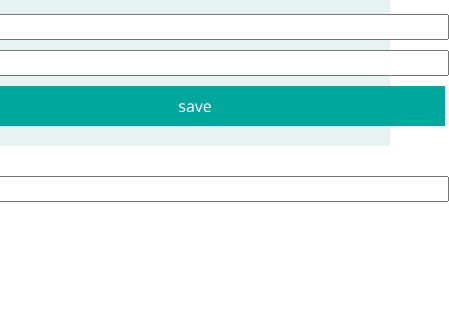
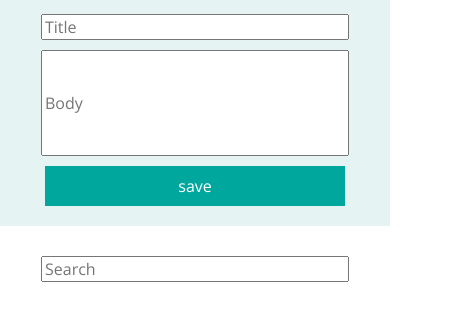
Before and after one commit to nnchambs/ideabox, a plain HTML site: page index.html in a window 390 px wide. Shown: the part 81-402 px from the top of the page, 449 px wide, since content can reach past the window. Drawn offline with nearby package versions, Linux system fonts and the light colour scheme.

Commit message:
Added media query for smaller screens. Modified the width, height of inputs. Added border-bottom for the 'results-container'.

```diff
--- a/stylesheet.css
+++ b/stylesheet.css
@@ -98,6 +98,8 @@ p {
 .idea-output {
   width: 500px;
   order: 2;
+  margin-bottom: 25px;
+  border-bottom: solid thin #D1D3D4;
 }
 
 .delete {
@@ -124,6 +126,7 @@ p {
 .buttons {
 width: 500px;
 order: 4;
+margin-bottom: 10px;
 }
 
 .upVote {
@@ -155,3 +158,24 @@ order: 4;
   background: url(images/downvote-hover.svg);
   cursor:pointer;
 }
+
+@media screen and (max-width: 550px) {
+  .container, .results-container {
+    width: 100%;
+  }
+
+  #idea-title-input, .idea-output, .save-button, .search-input {
+    width: 300px;
+  }
+
+  #idea-body-input {
+    width: 300px;
+    height: 100px;
+  }
+
+  #idea-body-input::-webkit-input-placeholder {
+    vertical-align: text-top;
+
+  }
+
+}
```
